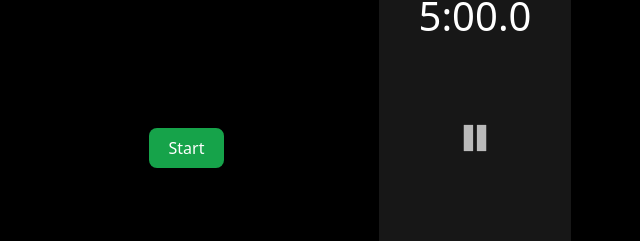
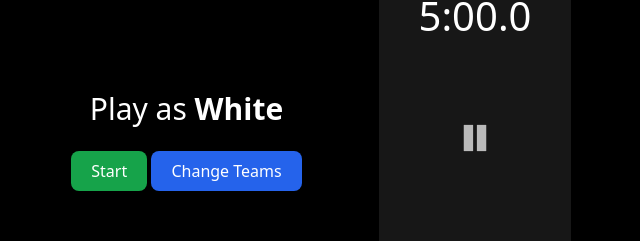
Before and after one commit to EvanA4/LaziBoard, a SvelteKit app: page / in a window 1280 px wide. Shown: the part 209-450 px from the top of the page, without its empty margins (357-997 px from the left). Built offline with nearby package versions, Linux system fonts and the light colour scheme.

Commit message:
allow for player to start on different team

```diff
--- a/src/routes/+page.svelte
+++ b/src/routes/+page.svelte
@@ -12,6 +12,7 @@
     let turn = $state<Color | undefined>();
     let started = $state<boolean>(false);
     let paused = $state<boolean>(false);
+    let playerTeam = $state<string>("w");
 
     let bsec = $state<number>(300);
     let wsec = $state<number>(300);
@@ -84,6 +85,12 @@
             else return `${mins}:${secs.toFixed(1)}`;
         }
     }
+
+    function changeTeams() {
+        chess.toggleOrientation();
+        if (playerTeam == "w") playerTeam = "b";
+        else playerTeam = "w";
+    }
 </script>
 
 <p class="text-center text-[50px] text-white mt-10"><b>This is LaziBoard</b></p>
@@ -97,7 +104,13 @@
                         <p class="text-white text-3xl">{getWinner(turn, isGameOver)} wins!</p>
                         <button onclick={resetGame} class="px-5 py-2 rounded-lg mt-5 bg-blue-600 hover:bg-blue-500 text-white">Reset</button>
                     {:else}
-                        <button onclick={startGame} class="px-5 py-2 rounded-lg mt-5 bg-green-600 hover:bg-green-500 text-white">Start</button>
+                        <div>
+                            <p class="text-white text-[30px] text-center">Play as <b>{playerTeam == "w" ? "White" : "Black"}</b></p>
+                            <div>
+                                <button onclick={startGame} class="px-5 py-2 rounded-lg mt-5 bg-green-600 hover:bg-green-500 text-white">Start</button>
+                                <button onclick={changeTeams} class="px-5 py-2 rounded-lg mt-5 bg-blue-600 hover:bg-blue-500 text-white">Change Teams</button>
+                            </div>
+                        </div>
                     {/if}
                 </div>
             {/if}
@@ -107,7 +120,7 @@
             <Chess class="cg-paper" on:move={moveListener} on:gameOver={gameOverListener} bind:this={chess} bind:turn={turn}/>
         </div>
         <div class="bg-neutral-900 h-[30vw] p-10 flex flex-col justify-between items-center">
-            <p class="text-white text-[40px]">{timerString(bsec)}</p>
+            <p class="text-white text-[40px]">{timerString(playerTeam == "w" ? bsec : wsec)}</p>
             <button onclick={() => paused = !paused} class="opacity-70 hover:opacity-[100%]">
                 {#if paused}
                     <PlayImg />
@@ -115,7 +128,7 @@
                     <PauseImg />
                 {/if}
             </button>
-            <p class="text-white text-[40px]">{timerString(wsec)}</p>
+            <p class="text-white text-[40px]">{timerString(playerTeam == "w" ? wsec : bsec)}</p>
         </div>
     </div>
 
```
